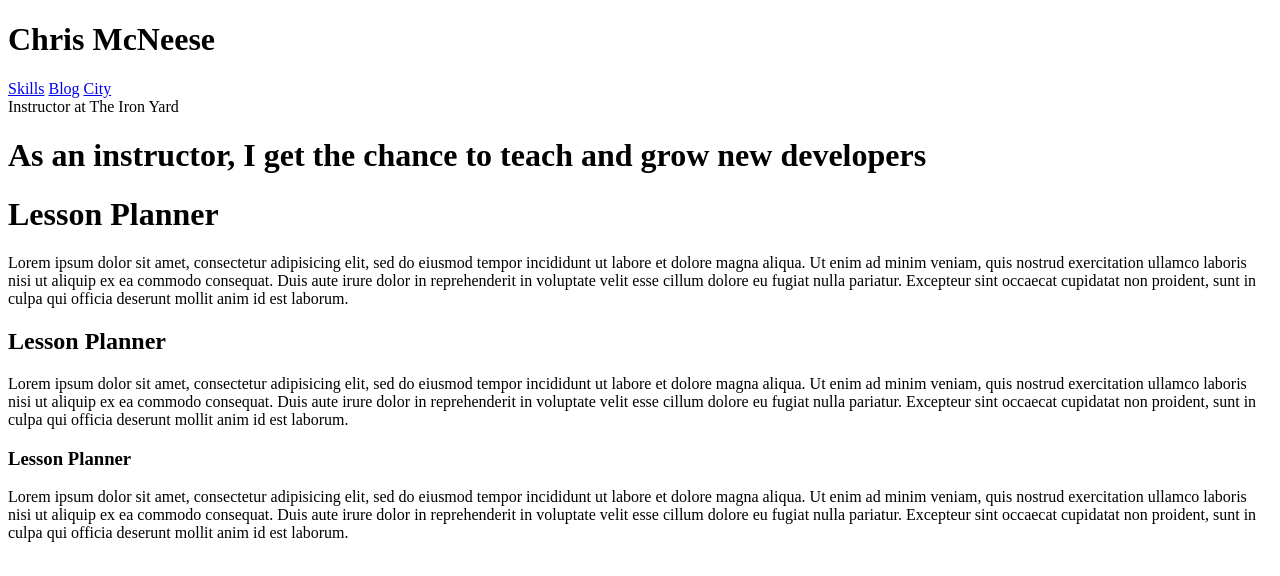
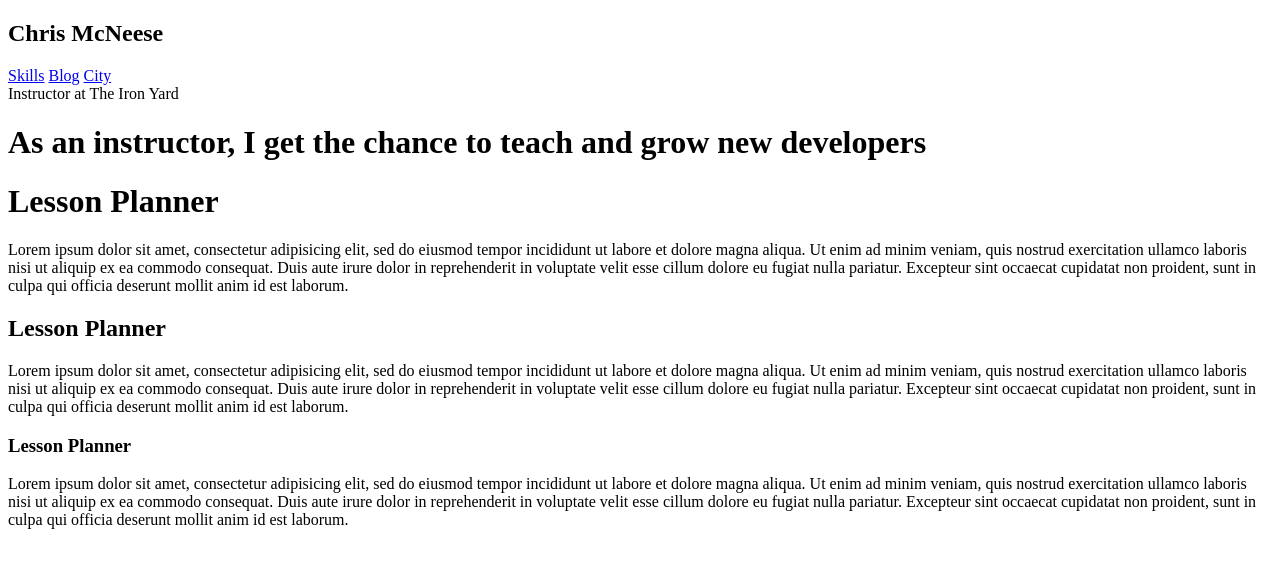
Before and after one commit to cmcneese/07-portfoliosite, a website: page public/index.html in a window 1280 px wide. Drawn offline with nearby package versions, Linux system fonts and the light colour scheme; files that its build step writes are made by us from their sources.

Commit message:
make containers

```diff
--- a/public/index.html
+++ b/public/index.html
@@ -7,14 +7,16 @@
 </head>
 <body>
   <header>
-  <h1>Chris McNeese</h1>
-    <nav>
-      <a href="/">Skills</a>
 
-      <a href="/blog.html">Blog</a>
+  <nav class="navbar">
+    <h1>Chris McNeese</h1>
+        <a href="/">Skills</a>
 
-      <a href="/city.html">City</a>
-    </nav>
+        <a href="/blog.html">Blog</a>
+
+        <a href="/city.html">City</a>
+  </nav>
+<!-- hero     -->
   <div>Instructor at The Iron Yard
     <h1>
     As an instructor, I get the chance to teach and grow new developers
```
Also changed, not shown: 1 other file.
